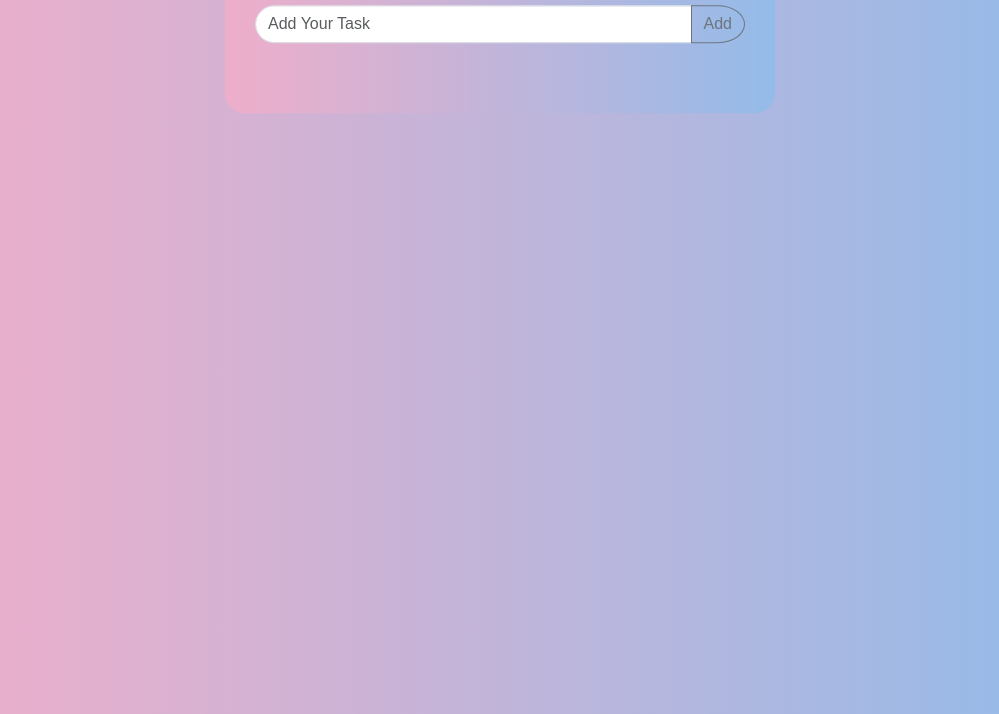
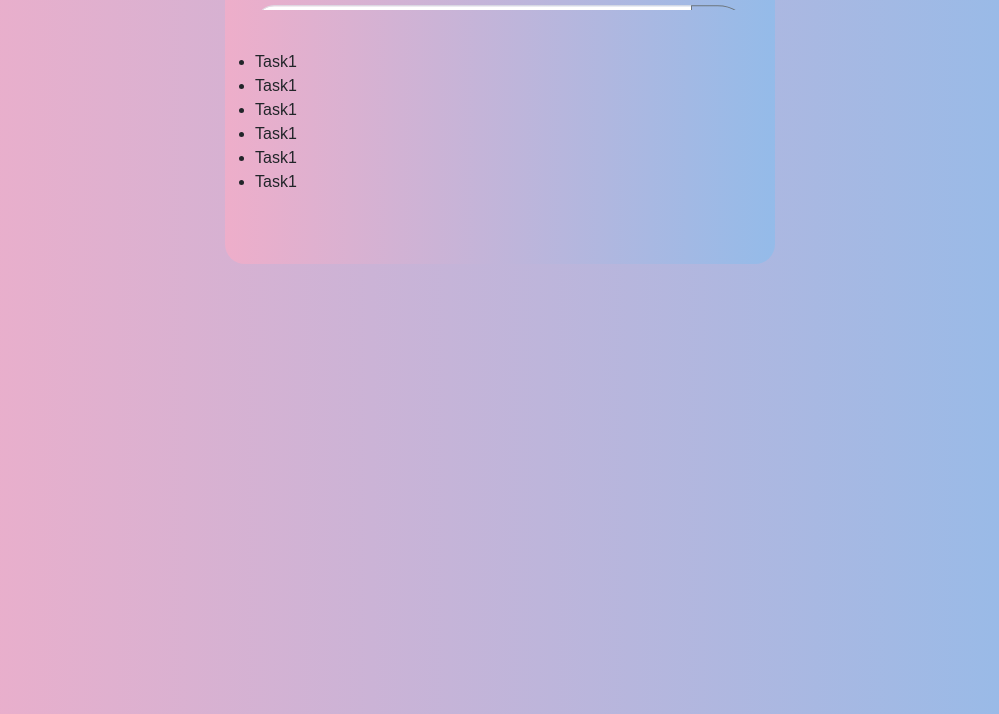
Before and after one commit to GaniKoDev/to-do-list, a plain HTML site: page index.html in a window 1280 px wide. Shown: the part 134-848 px from the top of the page, without its empty margins (140-1139 px from the left). Drawn offline with nearby package versions, Linux system fonts and the light colour scheme.

Commit message:
task html css and update

```diff
--- a/index.html
+++ b/index.html
@@ -55,7 +55,7 @@
                         <div class="row ">
 
 
-                            <div class="input-group">
+                            <div class="position-relative input-group">
                                 <input type="text" class="form-control rounded-start-pill" placeholder="Add Your Task" aria-label="">
                                 <button class="btn btn-outline-secondary btn btn-outline-primary rounded-end-circle  " type="button">Add</button>
 
@@ -70,10 +70,38 @@
                             </div>  -->
                         </div>
 
+                     <!-- kutu son -->
+
+
+
+
+
                     </div>
+
+                    <ul id="task" class="position-absolute top-0 start-50 translate-middle">
+                        <li>Task1</li>
+                        <li>Task1</li>
+                        <li>Task1</li>
+                        <li>Task1</li>
+                        <li>Task1</li>
+                        <li>Task1</li>
+
+                    </ul>
+
+
+
+
+
+
+
+
+
+
 
 
                 <!-- kutu bitis -->
+
+
 
             </div>
 
--- a/style.css
+++ b/style.css
@@ -71,3 +71,15 @@ button{
     margin-left: 100%;
     border-radius: 40px;
 }
+
+#task{
+
+    width:100%;
+    background: linear-gradient(90deg, rgba(238,174,202,1) 0%, rgba(148,187,233,1) 100%);
+    max-width: 550px;
+    margin: 100px auto 20px;
+    padding: 40px 30px 70px;
+    border-radius: 20px;
+    margin-top: 20%;
+
+}
```
